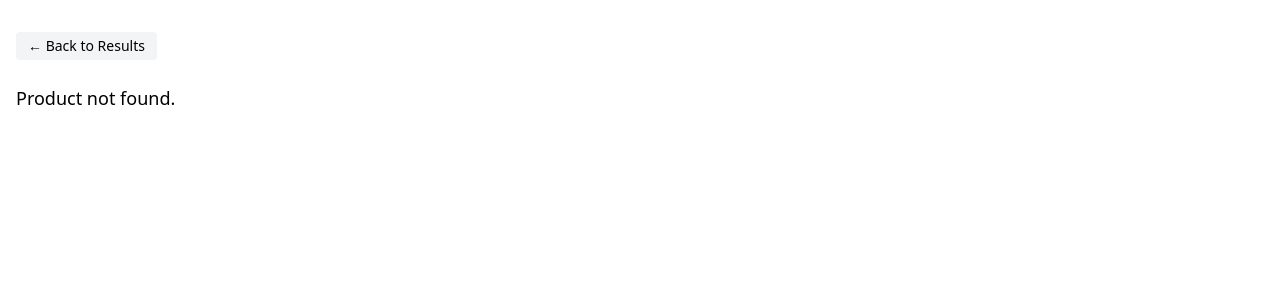
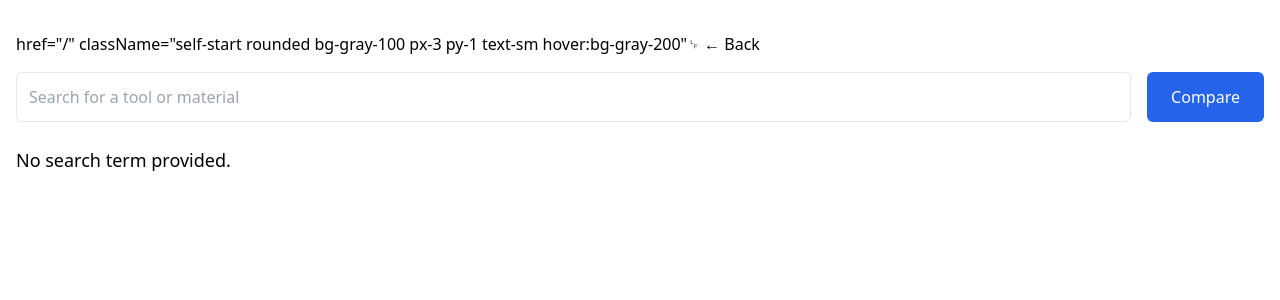
Before and after one commit to DustInTheDark/tooltally-frontend, a Next.js app: page /product/1 in a window 1280 px wide. Before the commit this address had no page. Shown: the top 300 px of the page. Built offline with nearby package versions, Linux system fonts and the light colour scheme.

Commit message:
updated page.js, prop 'href' expects string or object in <link>, fixing

```diff
--- a/app/product/[slug]/page.js
+++ b/app/product/[slug]/page.js
@@ -1,13 +1,14 @@
+'use client';
+
 import Link from 'next/link';
+import { useSearchParams, useRouter } from 'next/navigation';
+import { useState, useMemo } from 'react';
 
-export default async function ProductPage({ params, searchParams }) {
-  // params and searchParams can be Promises in newer Next.js versions
-  const resolvedParams = await params;
-  const resolvedSearchParams = await searchParams;
-
-  const { slug } = resolvedParams;
-  const query = resolvedSearchParams?.q || '';
-  const backUrl = `/search${query ? `?q=${encodeURIComponent(query)}` : ''}`;
+export default function SearchPage() {
+  const searchParams = useSearchParams();
+  const router = useRouter();
+  const q = searchParams.get('q')?.trim() || '';
+  const [searchTerm, setSearchTerm] = useState(q);
 
   const slugify = (str) =>
     str
@@ -15,51 +16,88 @@ export default async function ProductPage({ params, searchParams }) {
       .replace(/[^\w\s-]/g, '')
       .trim()
       .replace(/\s+/g, '-');
-  const products = [
+
+  const results = useMemo(() => {
+    if (!q) return [];
+    return [
       {
-      productTitle: 'Hammer Pro Max 3000',
+        productTitle: `${q} Pro Max 3000`,
+        price: '99.99',
         vendorName: 'Acme Corp',
-      price: '99.99',
         buyUrl: '#',
       },
       {
-      productTitle: 'Drill Deluxe Set',
+        productTitle: `${q} Deluxe Set`,
+        price: '59.99',
         vendorName: 'Tools R Us',
-      price: '59.99',
         buyUrl: '#',
       },
       {
-      productTitle: 'Saw Starter Kit',
+        productTitle: `${q} Starter Kit`,
+        price: '29.99',
         vendorName: 'Basic Tools',
-      price: '29.99',
         buyUrl: '#',
       },
     ].map((p) => ({ ...p, slug: slugify(`${p.productTitle} ${p.vendorName}`) }));
+  }, [q]);
 
-  const product = products.find((p) => p.slug === slug);
+  const handleSubmit = (e) => {
+    e.preventDefault();
+    const value = searchTerm.trim();
+    router.push(value ? `/search?q=${encodeURIComponent(value)}` : '/search');
+  };
 
   return (
     <div className="px-4 py-8">
+      <div className="mb-6 flex flex-col gap-4">
+        <Link>
+          href="/"
+          className="self-start rounded bg-gray-100 px-3 py-1 text-sm hover:bg-gray-200"␊
+          &larr; Back
+        </Link>
+        <form
+          onSubmit={handleSubmit}
+          className="flex w-full flex-col gap-4 sm:flex-row"
+        >
+          <input
+            type="text"
+            placeholder="Search for a tool or material"
+            value={searchTerm}
+            onChange={(e) => setSearchTerm(e.target.value)}
+            className="w-full flex-grow rounded-md border p-3"
+          />
+          <button
+            type="submit"
+            className="rounded-md bg-blue-600 p-3 font-medium text-white sm:px-6"
+          >
+            Compare
+          </button>
+        </form>
+      </div>
+      {q ? (
+        <>
+          <h1 className="mb-6 text-2xl font-semibold">Search results for: {q}</h1>
+          <div className="grid gap-4 sm:grid-cols-2 lg:grid-cols-3">
+            {results.map((product) => (
               <Link
-        href={backUrl}
-        className="mb-6 inline-block rounded bg-gray-100 px-3 py-1 text-sm hover:bg-gray-200"
+                key={product.slug}
+                href={`/product/${product.slug}?q=${encodeURIComponent(q)}`}
+                className="border rounded p-4 shadow-sm flex flex-col justify-between hover:ring-2 hover:ring-blue-400"
               >
-        &larr; Back to Results
+                <div>
+                  <h3 className="text-lg font-semibold">{product.productTitle}</h3>
+                  <p className="text-sm text-gray-500">{product.vendorName}</p>
+                  <p className="mt-2 text-xl font-bold">£{product.price}</p>
+                </div>
+                <span className="mt-4 inline-block rounded bg-blue-600 px-4 py-2 text-center text-white hover:bg-blue-700">
+                  View Details
+                </span>
               </Link>
-      {product ? (
-        <div className="border rounded p-6 shadow-sm">
-          <h1 className="text-2xl font-semibold">{product.productTitle}</h1>
-          <p className="text-sm text-gray-500">{product.vendorName}</p>
-          <p className="mt-4 text-xl font-bold">£{product.price}</p>
-          <Link
-            href={product.buyUrl}
-            className="mt-6 inline-block rounded bg-blue-600 px-4 py-2 text-white hover:bg-blue-700"
-          >
-            Buy Now
-          </Link>
+            ))}
           </div>
+        </>
       ) : (
-        <p className="text-lg">Product not found.</p>
+        <p className="text-lg">No search term provided.</p>
       )}
     </div>
   );
```
Lines whose indentation alone changed are shown as unchanged.
